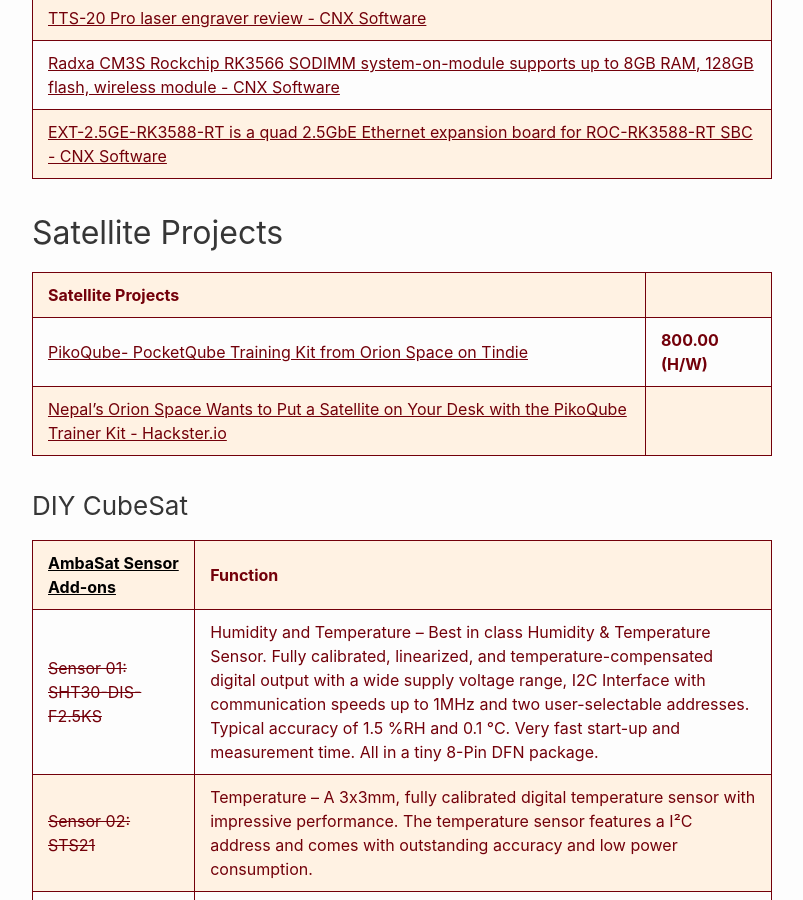
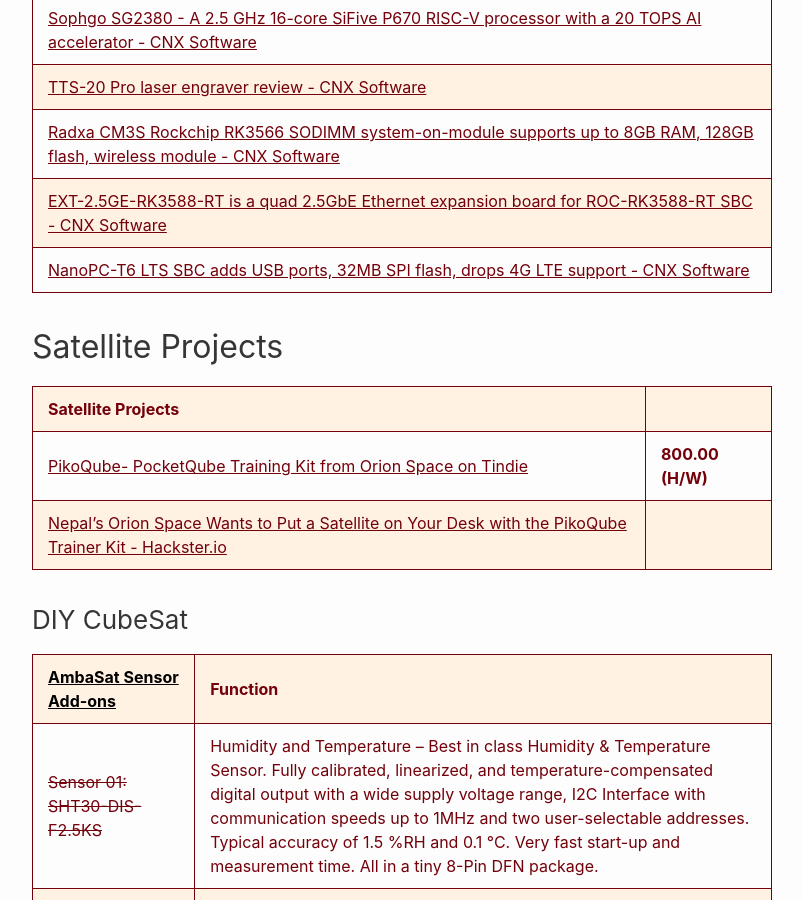
Before and after one commit to RalphHightower/RalphHightower, a Jekyll site: the page built from Hardware/HardwareLinks.md, in a window 1280 px wide and 900 px high, scrolled down 39488 px. Shown: the whole window, without its empty margins (238-1041 px from the left). Built offline with Jekyll 4.4.1, drawn with Linux system fonts in a browser that asks for light colours; our own code applies the rules of GitHub Pages for plain Markdown files; some of the changed text lies outside the part shown.

Commit message:
[docs](doc): HardwareLinks(NanoPi)

```diff
--- a/Hardware/HardwareLinks.md
+++ b/Hardware/HardwareLinks.md
@@ -169,6 +169,7 @@
 | [Myir MYC-JX8MMA7 CPU Module](http://www.myirtech.com/list.asp?id=702) | (H/W) |
 | [NanoPi R6S](https://www.friendlyelec.com/index.php?route=product/product&product_id=289) | (H/W: $119) |
 | [Newark](https://www.newark.com/) | (H/W) |
+| **[NanoPC-T6](https://www.friendlyelec.com/index.php?route=product/product&product_id=292 )** | **(H/W) $219.79 16GB/256GB** |
 | [Nuvoton MA35D1 Dual Cores Industrial Control Series](https://www.nuvoton.com/products/microprocessors/arm-cortex-a35-mpus/ma35d1-high-performance-edge-iiot-series/) | (H/W) |
 | **[NVIDIA Jetson Developer Kits](https://developer.nvidia.com/embedded/jetson-developer-kits)** | (H/W) |
 | **[NVIDIA Jetson Modules](https://developer.nvidia.com/embedded/jetson-modules)** | (H/W) |
@@ -686,6 +687,7 @@
 | [TTS-20 Pro laser engraver review - CNX Software](https://www.cnx-software.com/2023/12/27/tts-20-pro-laser-engraver-review/ )  |
 | [Radxa CM3S Rockchip RK3566 SODIMM system-on-module supports up to 8GB RAM, 128GB flash, wireless module - CNX Software](https://www.cnx-software.com/2023/12/29/radxa-cm3s-rockchip-rk3566-sodimm-system-on-module-8gb-ram-128gb-flash-wireless-module/ ) |
 | [EXT-2.5GE-RK3588-RT is a quad 2.5GbE Ethernet expansion board for ROC-RK3588-RT SBC - CNX Software](https://www.cnx-software.com/2024/01/02/ext-2-5ge-rk3588-rt-quad-2-5gbe-ethernet-expansion-board-roc-rk3588-rt-sbc/ ) |
+| [NanoPC-T6 LTS SBC adds USB ports, 32MB SPI flash, drops 4G LTE support - CNX Software](https://www.cnx-software.com/2024/01/08/nanopc-t6-lts-sbc-adds-usb-ports-32mb-spi-flash-drops-4g-lte-support/ ) |
 
 [^21]: • 1.5GHz quad-core 64-bit ARM Cortex-A72 CPU (Roughly 3× performance)<br />• 1GB, 2GB, or 4GB of LPDDR4 SDRAM<br />• Full-throughput Gigabit Ethernet<br />• Dual-band 802.11ac wireless networking<br />• Bluetooth 5.0<br />• Two USB 3.0 and two USB 2.0 ports<br />• Dual monitor support, at resolutions up to 4K<br />• VideoCore VI graphics, supporting OpenGL ES 3.x<br />• 4Kp60 hardware decode of HEVC video<br />Complete compatibility with earlier Raspberry Pi products
 
```
